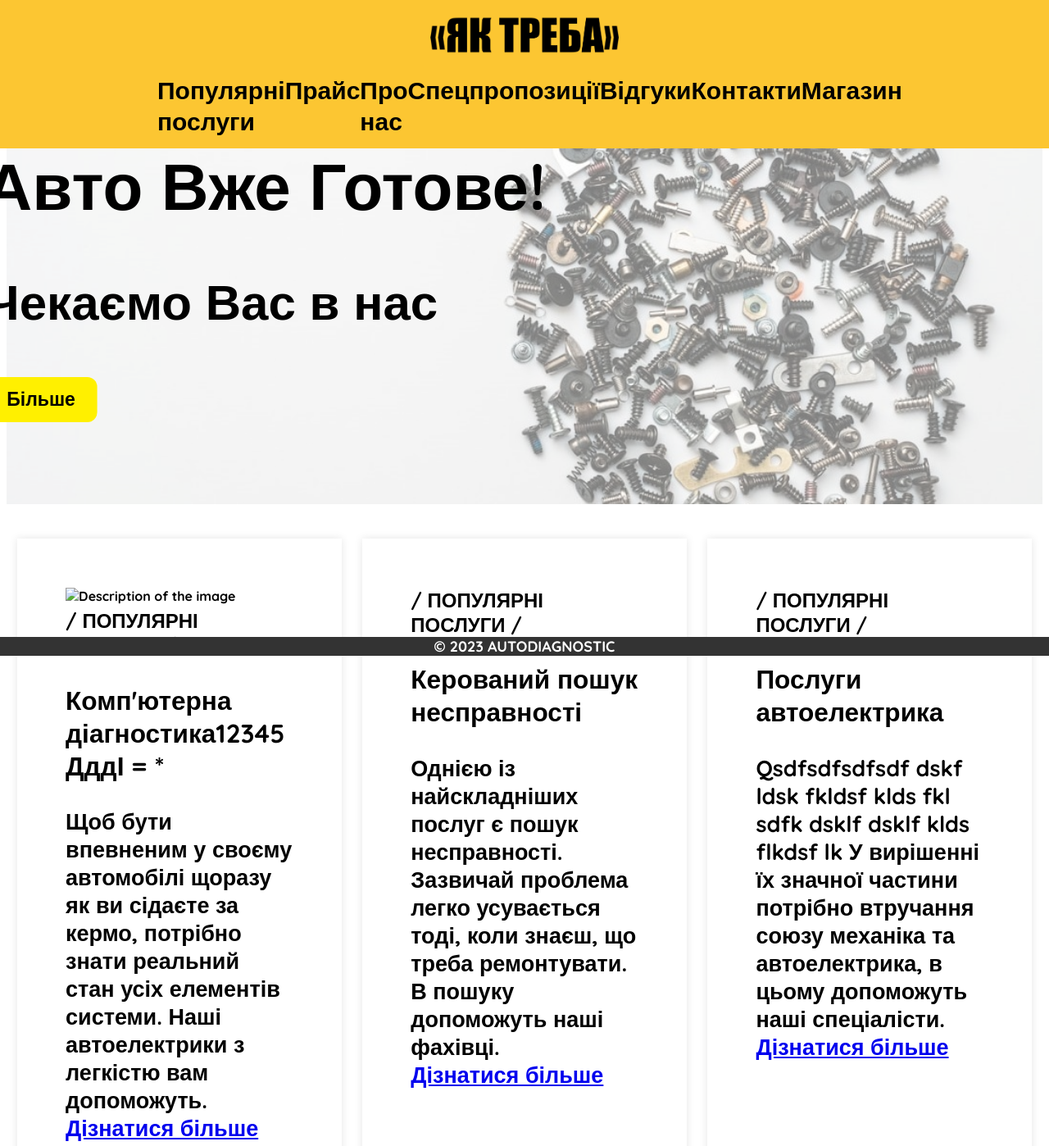
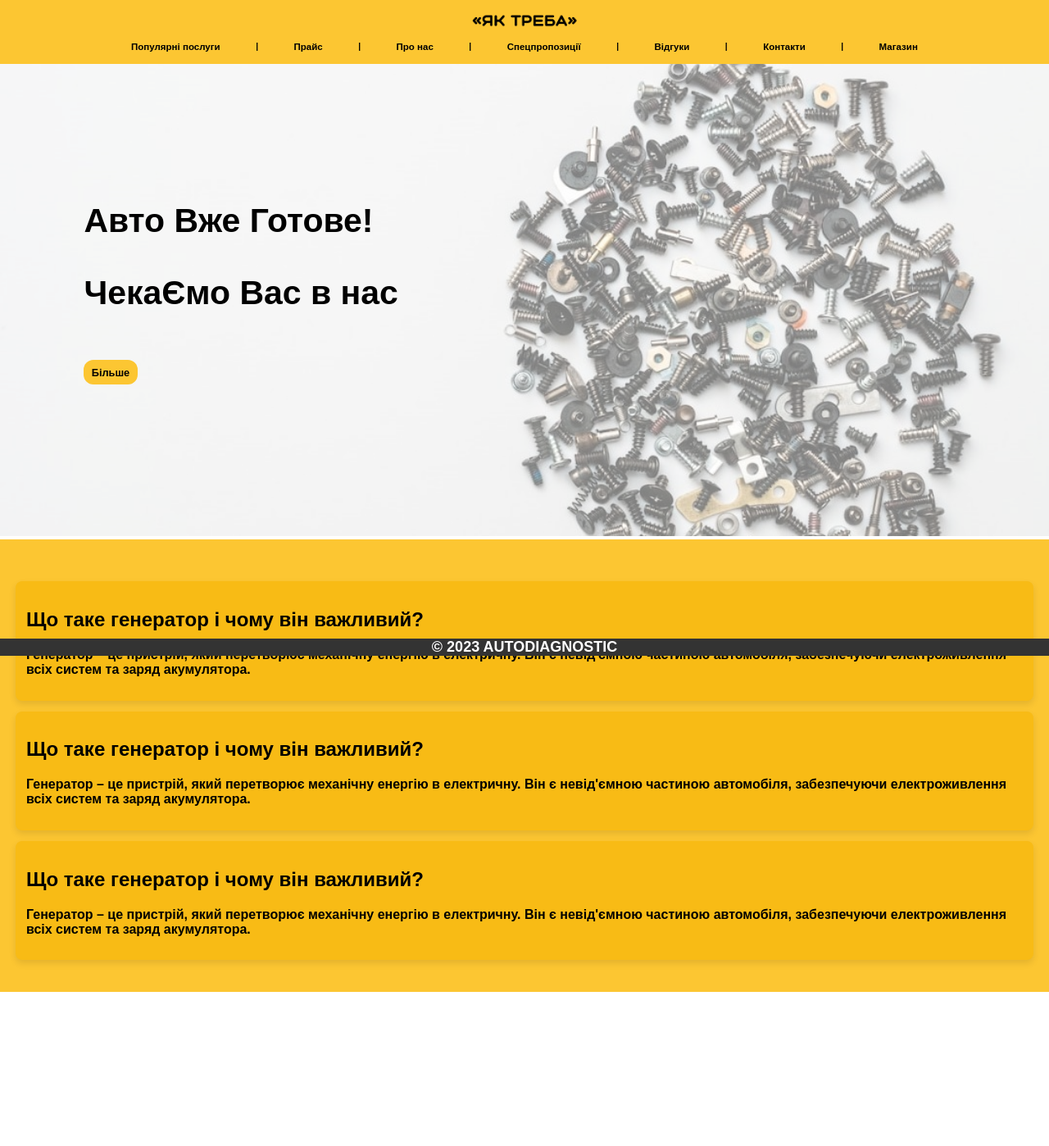
Before and after one commit to vanuk/auto_servise, a website: page main.html in a window 1280 px wide. Shown: the top 1398 px of the page at 82% size. After the commit the page ends 1210 px from the top, so only its background shows below. Drawn offline with Linux system fonts and the light colour scheme.

Commit message:
Послуги

```diff
--- a/main.html
+++ b/main.html
@@ -6,12 +6,11 @@
   <title>AUTODIAGNOSTIC - Найкращі спеціалісти Рівного у сфері автосервісу</title>
   <link rel="stylesheet" href="style.css">
   <link href="https://fonts.googleapis.com/css2?family=Quicksand:wght@700&display=swap" rel="stylesheet">
-
 </head>
 <body>
     <header>
         <div class="yaktreba">
-          <img src="/photos/YakTreba.png" alt="">
+          <img onclick="window.location.href='main.html'" src="/photos/YakTreba 2.0.png" alt="">
         </div>
         <div>
           <nav>
@@ -24,36 +23,42 @@
                   <li><a href="#">Заміна мастила та фільтрів</a></li>
                 </ul>
               </li>
+              <p class="vertical">|</p>
               <li><a href="#">Прайс</a>
                 <ul>
                   <li><a href="price/price.html" id="price-list-link">Прайс-лист на послуги</a></li>
                   <li><a href="#">Спеціальні пропозиції</a></li>
                 </ul>
               </li>
+              <p class="vertical">|</p>
               <li><a href="#">Про нас</a>
                 <ul>
                   <li><a href="about/about.html" id="about">Історія компанії</a></li>
                   <li><a href="#">Наша команда</a></li>
                 </ul>
               </li>
+              <p class="vertical">|</p>
               <li><a href="#">Спецпропозиції</a>
                 <ul>
                   <li><a href="#">Акції та знижки</a></li>
                   <li><a href="#">Спеціальні пропозиції для клієнтів</a></li>
                 </ul>
               </li>
+              <p class="vertical">|</p>
               <li><a href="#">Відгуки</a>
                 <ul>
                   <li><a href="#">Відгуки клієнтів</a></li>
                   <li><a href="#">Рекомендації</a></li>
                 </ul>
               </li>
+              <p class="vertical">|</p>
               <li><a href="#">Контакти</a>
                 <ul>
                   <li><a href="sended/email.html" id="sended">Контактна інформація</a></li>
                   <li><a href="#">Форма зворотного зв'язку</a></li>
                 </ul>
               </li>
+              <p class="vertical">|</p>
               <!-- Додамо пункт меню для переходу в магазин -->
               <li><a href="shop/shop.html">Магазин</a></li>
             </ul>
@@ -65,62 +70,28 @@
         <img src="photos/ssww.jpg" alt="1">
       </div>
       <div class="text-block">
-        <h1>Авто Вже Готове!</h1>
-        <h2>Чекаємо Вас в нас</h2>
+        <p>Авто Вже Готове!</p>
+        <p>ЧекаЄмо Вас в нас</p>
         <button class="button-32" role="button">Більше</button>
       </div>
     </div>
   <main>
-  <div class="services">
-    <div class="service" style="background-image: url('image1.jpg');">
-      <img src="name.png" alt="Description of the image">
-      <h2>/ ПОПУЛЯРНІ ПОСЛУГИ /</h2>
-      <ul>
-        <li>
-          <h3>Комп'ютерна діагностика12345 ДддІ = *</h3>
-          <p>Щоб бути впевненим у своєму автомобілі щоразу як ви сідаєте за кермо, потрібно знати реальний стан усіх елементів
-            системи. Наші автоелектрики з легкістю вам допоможуть.</p>
-          <a href="#">Дізнатися більше</a>
-        </li>
-      </ul>
-    </div>
-    <div class="service" style="background-image: url('image1.jpg');">
-      <h2>/ ПОПУЛЯРНІ ПОСЛУГИ /</h2>
-      <ul>
-        <li>
-          <h3>Керований пошук несправності</h3>
-          <p>Однією із найскладніших послуг є пошук несправності. Зазвичай проблема легко усувається тоді,
-            коли знаєш, що треба ремонтувати. В пошуку допоможуть наші фахівці.</p>
-          <a href="#">Дізнатися більше</a>
-        </li>
-      </ul>
-    </div>
-    <div class="service" style="background-image: url('image1.jpg');">
-      <h2>/ ПОПУЛЯРНІ ПОСЛУГИ /</h2>
-      <ul>
-        <li>
-          <h3>Послуги автоелектрика</h3>
-          <p>Qsdfsdfsdfsdf dskf ldsk fkldsf klds fkl sdfk dsklf dsklf klds flkdsf lk У вирішенні їх значної частини потрібно втручання союзу механіка та
-            автоелектрика, в цьому допоможуть наші спеціалісти.</p>
-          <a href="#">Дізнатися більше</a>
-        </li>
-      </ul>
-    </div>
-    <div class="service" style="background-image: url('image1.jpg');">
-      <h2>/ ПОПУЛЯРНІ ПОСЛУГИ /</h2>
-      <ul>
-        <li>
-          <h3>Заміна мастила та фільтрів</h3>
-          <p>Щоб максимально захистити свій автомобіль, ви повинні регулярно та вчасно міняти масло та комплект фільтрів, як мінімум за
-            вимогами регламенту. Наші автотехніки з легкістю вам допоможуть.</p>
-          <a href="#">Дізнатися більше</a>
-        </li>
-      </ul>
-    </div>
+    <div class="container1">
+      <section class="section1">
+          <h2>Що таке генератор і чому він важливий?</h2>
+          <p>Генератор – це пристрій, який перетворює механічну енергію в електричну. Він є невід'ємною частиною автомобіля, забезпечуючи електроживлення всіх систем та заряд акумулятора.</p>
+      </section>
+      <section class="section2">
+        <h2>Що таке генератор і чому він важливий?</h2>
+        <p>Генератор – це пристрій, який перетворює механічну енергію в електричну. Він є невід'ємною частиною автомобіля, забезпечуючи електроживлення всіх систем та заряд акумулятора.</p>
+    </section>
+    <section class="section1">
+      <h2>Що таке генератор і чому він важливий?</h2>
+      <p>Генератор – це пристрій, який перетворює механічну енергію в електричну. Він є невід'ємною частиною автомобіля, забезпечуючи електроживлення всіх систем та заряд акумулятора.</p>
+  </section>
   </div>
   </main>
   <footer class="under">
     <p>&copy; 2023 AUTODIAGNOSTIC</p>
   </footer>
 </body>
-</html>
--- a/services/alternator/alternator.css
+++ b/services/alternator/alternator.css
@@ -88,10 +88,10 @@ nav li ul li a:hover {
 
 .name {
     background: linear-gradient(135deg, rgb(236, 173, 1) 0%, rgba(252, 198, 50, 0.8) 100%);
-    padding: 20px;
-    margin-top: 150px;
+    padding: 1vw;
+    margin-top: 8%;
     text-align: center;
-    font-size: 32px;
+    font-size: 1.5vw;
     font-weight: bold;
     color: #000;
     box-shadow: 0 4px 8px rgba(0, 0, 0, 0.1);
--- a/style.css
+++ b/style.css
@@ -1,11 +1,14 @@
-
-
 body {
-    font-family: 'Quicksand', sans-serif;
-    font-weight: 700; /* Bold */
+    font-family: 'Aqum two', sans-serif;
+    font-weight: bold;
+    display: grid;
+    justify-content:baseline;
+    align-items: center;
     padding: 0;
+    margin: 0;
+    resize: both;
+    overflow: auto;
 }
-
 
 header {
     position: absolute;
@@ -15,46 +18,87 @@ header {
     z-index: 1;
     background-color: rgb(252, 198, 50);
 }
+
+.vertical {
+    font-size: 0.8vw;
+    margin-top: 0%;
+}
+
 .yaktreba {
-    object-fit: contain;
+    padding-bottom: 1.4%;
+    padding-top: 0.3%;
 }
 
 .yaktreba img {
     display: grid;
     margin-left: auto;
     margin-right: auto;
-    margin-top: 1.5%;
-    width: 18%;
+    margin-top: 1%;
+    width: 10%;
     object-fit: contain;
+    cursor: pointer;
+}
+
+nav {
+    width: 75%;
+    margin: 0 auto;
 }
 
 nav a {
+    color: #000000;
     text-decoration: none;
-    color: #ddd;
+    font-size: 0.9vw;
+    resize: both;
+    overflow: auto;
 }
 
-nav {
-    width: 70%;
-    margin: 0 auto;
+nav a:hover {
+    color: #636262;
+}
+
+nav ul {
+    list-style: none;
+    margin: 0;
+    padding: 0;
+    display: flex;
+    justify-content: space-between;
+}
+
+nav li {
+    position: relative;
+    padding: 0;
+}
+
+nav li ul {
+  display: none;
+  position: absolute;
+  left: 0;
+  background-color: #f0f0f0;
+  padding: 0.5vw;
+  border: 1px solid #ddd;
+}
+
+nav li:hover ul {
+  display: block;
+}
+
+nav li ul li a {
+  color: #000;
 
 }
 
-main {
-    display: flex;
-    flex-direction: column;
-    align-items: center;
+nav li ul li a:hover {
+  color: #666;
 }
 
-.container {
-    height: 100%;
-    width: 100%;
-    object-fit: cover;
-    position: relative;
+main {
+    background-color: rgba(252, 198,50, 1);
 }
 
 /* кнопка під лого 46 - 71 я в ах*є*/
 .button-32 {
-  background-color: #fff000;
+    font-family: 'Aqum two', sans-serif;
+    background-color: rgba(252, 198,50, 1);
     border-radius: 12px;
     color: #000;
     cursor: pointer;
@@ -62,10 +106,11 @@ main {
     text-align: center;
     transition: 200ms;
     padding: 2%;
-  width: 20%;
+    height: auto;
+    width: 17%;
     box-sizing: border-box;
     border: 0;
-  font-size: 23px;
+    font-size: 1vw;
     user-select: none;
     touch-action: manipulation;
 }
@@ -83,22 +128,26 @@ main {
   cursor: not-allowed;
 }
 
+.container {
+    display: flex;
+    flex-direction: column;
+    overflow: auto;
+}
+
 .text-block {
     position: absolute;
-    top: 53%;
-    left: 25%;
-    transform: translate(-50%, -50%);
-    font-size: 40px;
+    font-size: 3.2vw;
+    flex-grow: 1;
+    margin: 8%;
+    padding-top: 8%;
 }
 
 .img {
     opacity: .5;
-}
-/* робить нечіпати!!!!!! 88-149+- */
-h1, h2 {
-    margin-top: 0;
+    margin-top: 3%;
 }
 
+/* робить нечіпати!!!!!! 88-149+- */
 ul {
     list-style: none;
     margin: 0;
@@ -109,86 +158,14 @@ li {
     margin-bottom: 1%;
 }
 
-nav a {
-    color: #000000;
-    text-decoration: none;
-    font-size: 30px;
-  }
-
-  nav a:hover {
-    color: #636262;
-  }
-
-  nav ul {
-    list-style: none;
-    margin: 0;
-    padding: 0;
-    display: flex;
-    justify-content: space-between;
-}
-
-nav li {
-  position: relative;
-}
-
-nav li ul {
-  display: none;
-  position: absolute;
-  top: 100%;
-  left: 0;
-  background-color: #f0f0f0;
-  padding: 10px;
-  border: 1px solid #ddd;
-}
-
-nav li:hover ul {
-  display: block;
-}
-
-nav li ul li a {
-  color: #000;
-
-}
-
-nav li ul li a:hover {
-  color: #666;
-}
 /* переробка 150-153*/
 footer p {
     margin: 0;
 }
 /* грід послуг тут баг є!!! 154-185 */
-.services {
-    display: grid;
-    grid-template-columns: repeat(3, 1fr);
-    grid-gap: 2%;
-    position: relative;
-    margin: 1%;
-  }
-  .service {
-    position: relative;
-    padding: 15%;
-    box-shadow: 0 0 10px rgba(0, 0, 0, 0.1);
-    height: auto;
-  }
-
-  .service h2 {
-    margin-top: 0;
-  }
-
-  .service p {
-    margin-bottom: 0%;
-  }
-
-  .service a {
-    display: block;
-    margin-top: 0%;
-  }
-
 img {
     width: 100%;
     height: 50%;
-    padding-bottom: 2%;
 }
 /* нижня полоска переробка тре*/
   footer {
@@ -225,90 +202,6 @@ img {
 /*PRICING TABLE*/
 /* це капец ( * * )
               ---   це перенос на іншу форму 220-325 серйозно?*/
-.pricing {
-  background-color: #000;
-}
-
-.pricing-table {
-    max-width: 800px;
-    margin: 40px auto;
-    padding: 30px;
-    background-color: #fff;
-    border: 1px solid #ddd;
-    box-shadow: 0 0 10px rgba(0, 0, 0, 0.1);
-    border-radius: 10px;
-}
-
-.pricing-table h2 {
-    margin-top: 0;
-    font-weight: bold;
-    color: #333;
-}
-
-.restyle-btn, .regenerate-btn, .plus-btn {
-    background-color: #337ab7;
-    color: #fff;
-    border: none;
-    padding: 10px 20px;
-    font-size: 16px;
-    cursor: pointer;
-    border-radius: 5px;
-}
-
-.restyle-btn:hover, .regenerate-btn:hover, .plus-btn:hover {
-    background-color: #23527c;
-}
-
-.plus-btn {
-    font-size: 24px;
-    padding: 10px 15px;
-}
-
-table {
-    width: 100%;
-    border-collapse: separate;
-    border-spacing: 0 10px;
-}
-
-th, td {
-    padding: 15px;
-    text-align: left;
-    border-bottom: 1px solid #ddd;
-}
-
-th {
-    background-color: #f7f7f7;
-    font-weight: bold;
-    color: #333;
-}
-
-td {
-    background-color: #fff;
-}
-
-td:first-child {
-    border-top-left-radius: 10px;
-    border-bottom-left-radius: 10px;
-}
-
-td:last-child {
-    border-top-right-radius: 10px;
-    border-bottom-right-radius: 10px;
-}
-
-.popular-btn {
-    background-color: #ff69b4;
-    color: #fff;
-    border: none;
-    padding: 5px 10px;
-    font-size: 14px;
-    cursor: pointer;
-    border-radius: 5px;
-}
-
-.popular-btn:hover {
-    background-color: #ff59a4;
-}
 
 ul {
     list-style: none;
@@ -317,7 +210,7 @@ ul {
 }
 
 ul li {
-    font-size: 27px;
+    font-size: 0.3vw;
     padding-bottom: 0.5%;
 }
 
@@ -374,3 +267,94 @@ button {
 button[type="button"]:hover {
     background-color: #3e8e41;
 }
+
+::-webkit-scrollbar {
+  width: 13px;
+  height: 13px;
+}
+::-webkit-scrollbar-button {
+  width: 0px;
+  height: 0px;
+}
+::-webkit-scrollbar-thumb {
+    background: rgb(190, 151, 45);
+    border: 0px none #ffffff;
+    border-radius: 96px;
+}
+::-webkit-scrollbar-thumb:active {
+  background: #e7cd35;
+}
+::-webkit-scrollbar-track {
+  background: #666666;
+  border: 45px none #ffffff;
+  border-radius: 83px;
+}
+::-webkit-scrollbar-track:hover {
+  background: #666666;
+}
+::-webkit-scrollbar-track:active {
+  background: #333333;
+}
+::-webkit-scrollbar-corner {
+  background: transparent;
+}
+
+.container1 {
+    padding: 20px 0;
+    margin: 1.5%;
+}
+
+.section1, .section2 {
+    background: rgb(248, 187, 21);
+    padding: 1vw;
+    margin-top: 1vw;
+    border-radius: 8px;
+    box-shadow: 0 4px 8px rgba(0, 0, 0, 0.1);
+    transition: transform 0.3s ease-in-out;
+}
+
+.section1 {
+    display: inline-block;
+}
+
+.section2 {
+    float:right;
+}
+
+.section1:hover, .section2:hover {
+    transform: scale(1.02);
+}
+
+.contact-info {
+    background: rgba(252, 198, 50, 0.9);
+    padding: 20px;
+    text-align: center;
+    margin-top: 20px;
+    border-radius: 8px;
+    box-shadow: 0 4px 8px rgba(0, 0, 0, 0.1);
+}
+
+.contact-info p {
+    margin: 5px 0;
+}
+
+.btn {
+    display: inline-block;
+    padding: 10px 20px;
+    margin-top: 20px;
+    background-color: #000;
+    color: #fff;
+    text-align: center;
+    border-radius: 5px;
+    text-decoration: none;
+    transition: background-color 0.3s ease;
+}
+
+.btn:hover {
+    background-color: #333;
+}
+
+.highlight {
+    color: #000;
+    font-weight: bold;
+}
```
Also changed, not shown: photos/YakTreba 2.0.png (added). Lines whose indentation alone changed are shown as unchanged.
